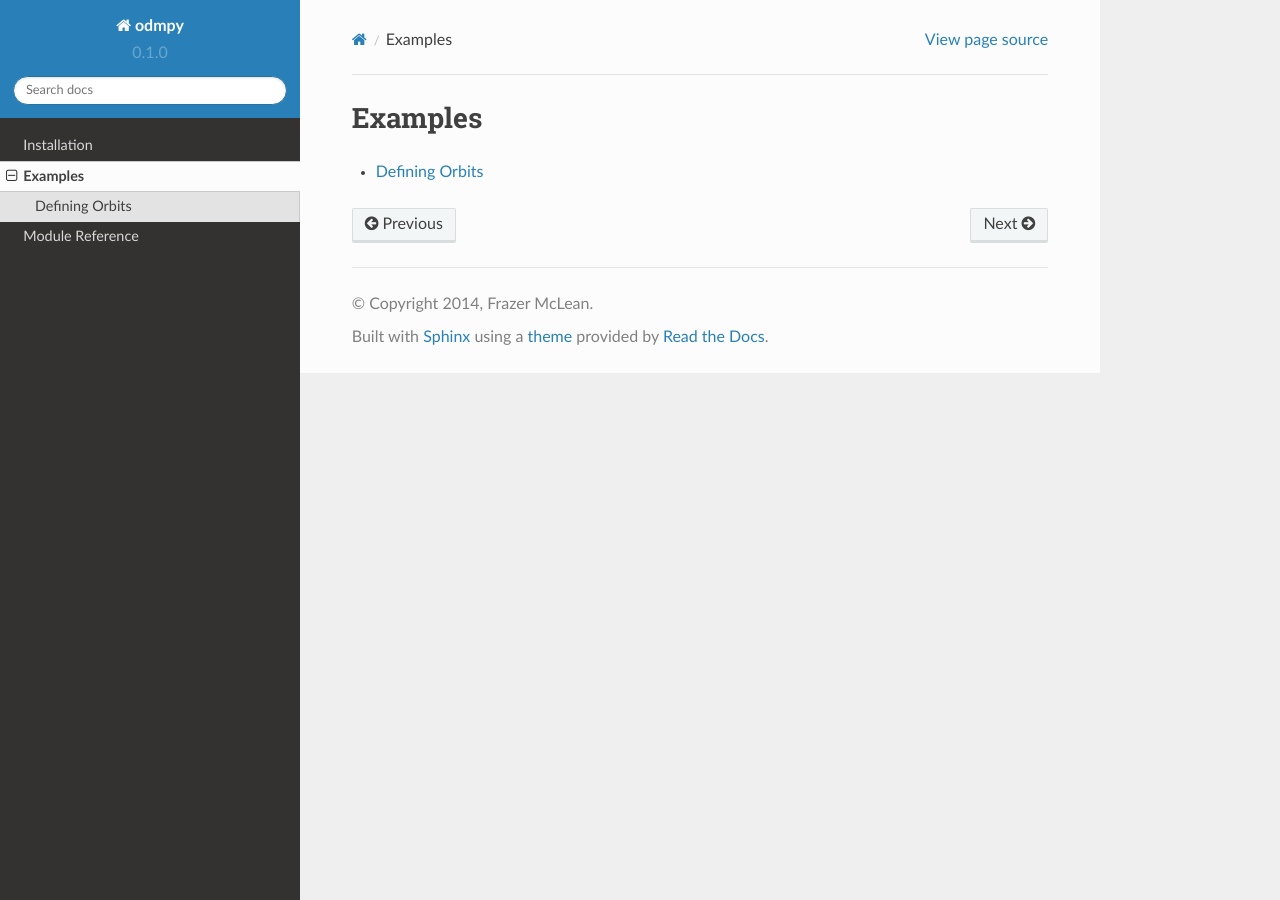
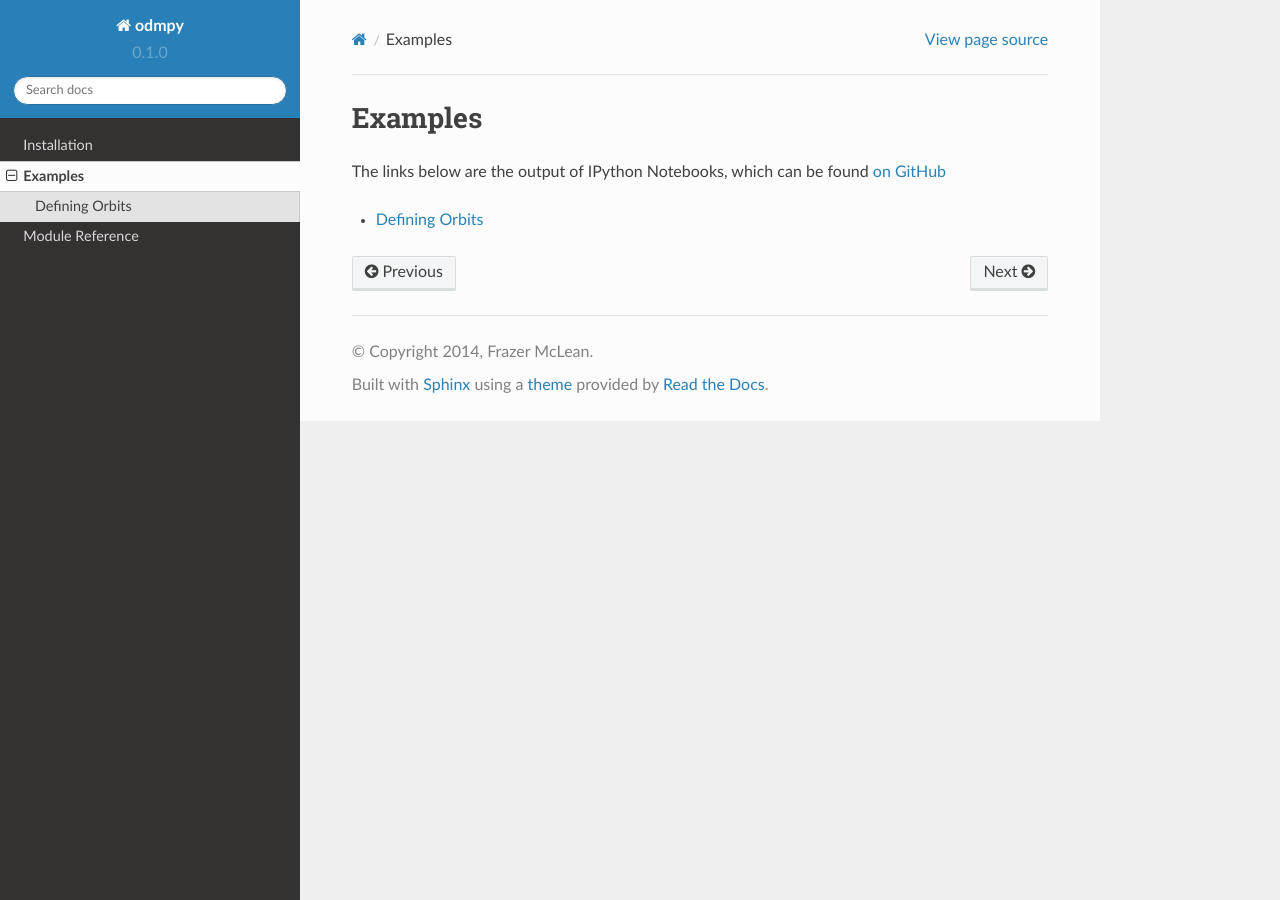
Before and after one commit to RazerM/orbital, a Sphinx documentation site: the page built from doc/examples.rst, in a window 1280 px wide. Built offline with Sphinx 7.4.7 and the Read the Docs theme 2.0.0, drawn with Linux system fonts in a browser that asks for light colours.

Commit message:
Add link to IPython Notebooks

```diff
--- a/doc/examples.rst
+++ b/doc/examples.rst
@@ -1,6 +1,8 @@
 ********
 Examples
 ********
+
+The links below are the output of IPython Notebooks, which can be found `on GitHub <https://github.com/RazerM/orbital/tree/master/examples/ipython_notebook>`_
 
 .. toctree::
    :maxdepth: 2
```
